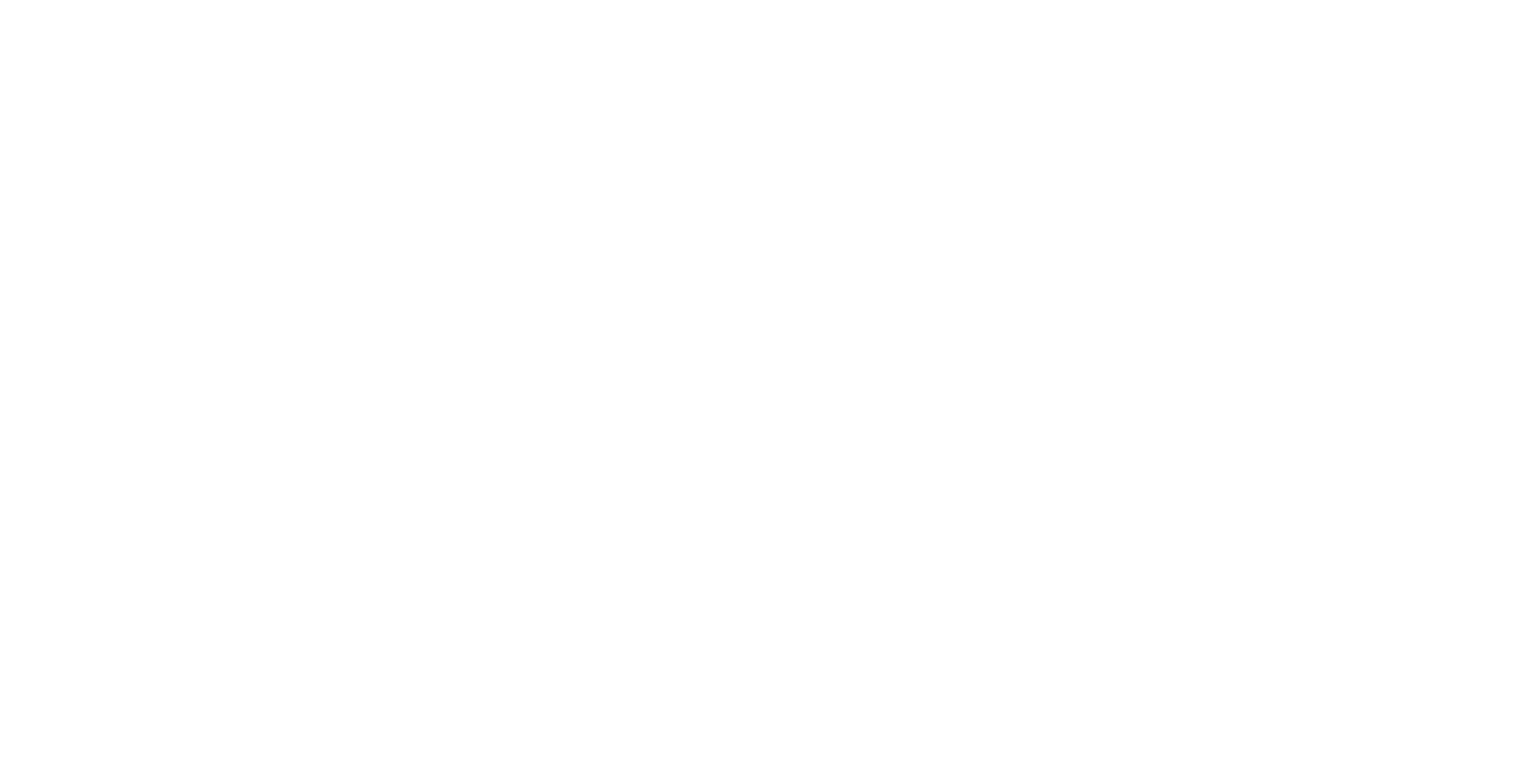
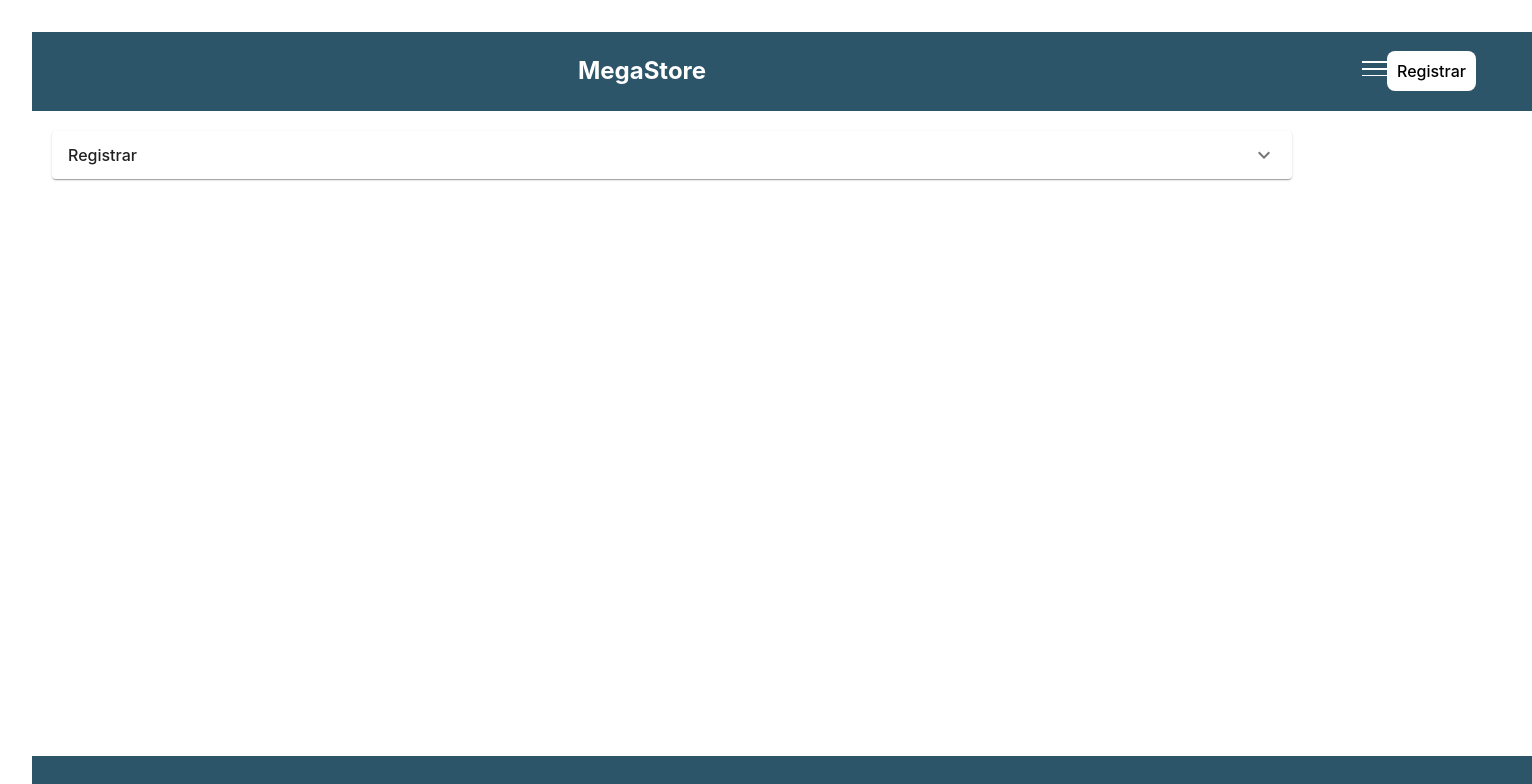
Before and after one commit to B3RZVS/mega_store_front., a React (Vite) app: page /menu in a window 1280 px wide. Before the commit this address had no page. Shown: the top 784 px of the page, 1532 px wide, since content can reach past the window. Built offline with nearby package versions, Linux system fonts and the light colour scheme.

Commit message:
PrimerPantalla
Pantalla de inicio, opciones de registrar (marca,sucursal,color y talle)

```diff
--- a/package.json
+++ b/package.json
@@ -7,11 +7,13 @@
     "dev": "vite",
     "build": "tsc -b && vite build",
     "lint": "eslint .",
-    "preview": "vite preview"
+    "preview": "vite preview",
+    "serve": "vite preview"
   },
   "dependencies": {
     "@emotion/react": "^11.13.3",
     "@emotion/styled": "^11.13.0",
+    "@mui/icons-material": "^6.1.1",
     "@mui/material": "^6.1.0",
     "react": "^18.3.1",
     "react-dom": "^18.3.1",
@@ -28,6 +30,6 @@
     "globals": "^15.9.0",
     "typescript": "^5.5.3",
     "typescript-eslint": "^8.0.1",
-    "vite": "^5.4.1"
+    "vite": "^5.4.6"
   }
 }
--- a/src/App.tsx
+++ b/src/App.tsx
@@ -1,12 +1,14 @@
 import './App.css'
 import { Route, Routes } from 'react-router-dom';
 import Prueba from './pages/Prueba';
+import Menu from './components/menu/menu.tsx';
 
 function App() {
 
   return (
     <Routes>
       <Route element={<Prueba />} path="/" />
+      <Route element={<Menu/>} path="/menu"/>
     </Routes>
   )
 }
--- a/src/components/categorias/TodasCategorias/TodasCategorias.tsx
+++ b/src/components/categorias/TodasCategorias/TodasCategorias.tsx
@@ -1,4 +1,3 @@
-import * as React from 'react';
 import List from '@mui/material/List';
 import ListItem from '@mui/material/ListItem';
 import ListItemButton from '@mui/material/ListItemButton';
@@ -14,19 +13,20 @@
   fechaEliminacion:Date ;
 }
 export default function CheckboxList() {
-  const [checked, setChecked] = React.useState([0]);
+  const [checked, setChecked] = useState([0]);
   const [data, setData] =useState<Data[]>([]);
 
   //GET
   useEffect(() => {
     const fetchData = async () => {
-      const response = await fetch('http://localhost:9090/products/categorias');
-      const jsonData: Data[] = await response.json();
-      console.log(jsonData)
-      setData(jsonData);
+      const response = await fetch('http://localhost:8080/products/categorias');
+      const jsonData = await response.json();
+      //console.log(jsonData);
+      setData(jsonData.data);
     };
 
     fetchData();
+
   }, []);
 
   const handleToggle = (value: number) => () => {
--- /dev/null
+++ b/src/components/menu/acordion.tsx
@@ -0,0 +1,34 @@
+import Accordion from '@mui/material/Accordion';
+import AccordionSummary from '@mui/material/AccordionSummary';
+import AccordionDetails from '@mui/material/AccordionDetails';
+import ExpandMoreIcon from '@mui/icons-material/ExpandMore';
+import Button from '@mui/material/Button';
+
+
+export default function AccordionUsage() {
+  const entidades = [
+    {"nombre": "Marca"},
+    {"nombre": "Sucursal"},
+    {"nombre": "Color"},
+    {"nombre": "Talle"},
+  ]
+  return (
+    <div>
+      <Accordion>
+        <AccordionSummary
+          expandIcon={<ExpandMoreIcon />}
+          aria-controls="panel1-content"
+          id="panel1-header"
+        >
+          Registrar
+        </AccordionSummary>
+        {entidades.map((entidad,idx)=>(
+          <AccordionDetails key={idx}>
+          <Button> {entidad.nombre}</Button>
+          </AccordionDetails>
+        ))}
+
+      </Accordion>
+    </div>
+  );
+}
--- /dev/null
+++ b/src/components/menu/menu.module.css
@@ -0,0 +1,97 @@
+.container {
+    display: flex;
+    flex-direction: column;
+    height: 100vh;
+    width: 100% !important;
+    background-color: red !important;
+}
+
+.header {
+    display: flex;
+    justify-content: left;
+    align-items: center;
+    background-color: #2d556a;
+    padding: 10px;
+    width: 185vh;
+}
+
+.title {
+    color: white;
+    font-size: 24px;
+    width: 150vh;
+}
+
+.navbar {
+    display: flex;
+    align-items: center;
+    margin-right: 0vh;
+    margin-left: 15vh;
+    position: relative;
+}
+
+.menuIcon {
+    display: flex;
+    flex-direction: column;
+    width: 25px;
+    height: 20px;
+    cursor: pointer;
+    position: left;
+}
+
+.burgerLine {
+    width: 100%;
+    height: 3px;
+    background-color: white;
+    margin-bottom: 5px;
+}
+
+.dropdown {
+    position: relative;
+    display: inline-block;
+}
+
+.dropdownBtn {
+    background-color: white;
+    color: black;
+    border: none;
+    padding: 10px;
+    font-size: 16px;
+    cursor: pointer;
+}
+
+.dropdownContent {
+    display: none;
+    position: absolute;
+    background-color: white;
+    min-width: 160px;
+    box-shadow: 0px 8px 16px 0px rgba(0, 0, 0, 0.2);
+    z-index: 1;
+}
+
+.dropdownContent .dropdownItem {
+    background-color: #f1f1f1;
+    color: black;
+    padding: 12px 16px;
+    text-decoration: none;
+    display: block;
+    border: none;
+    text-align: left;
+}
+
+.dropdown:hover .dropdownContent {
+    display: block;
+}
+
+.mainContent {
+    flex-grow: 1;
+    background-color: white;
+    padding: 20px;
+}
+
+.footer {
+    background-color: #2d556a;
+    color: white;
+    text-align: center;
+    padding: 10px;
+    width: 185vh;
+}
--- /dev/null
+++ b/src/components/menu/menu.tsx
@@ -0,0 +1,36 @@
+import styles from './menu.module.css';
+import AccordionUsage from './acordion';
+
+const Menu = () => {
+    return (
+    <div className={styles.container}>
+        <header className={styles.header}>
+            <div> <h1 className={styles.title}>MegaStore</h1>
+            </div>
+            <nav className={styles.navbar}>
+                <div className={styles.menuIcon}>
+                    <div className={styles.dropdownContent}></div>
+                    <span className={styles.burgerLine}></span>
+                    <span className={styles.burgerLine}></span>
+                    <span className={styles.burgerLine}></span>
+                </div>
+                <div className={styles.dropdown}>
+                    <button className={styles.dropdownBtn}>Registrar</button>
+                    <div className={styles.dropdownContent}>
+                    <button className={styles.dropdownItem}>Marca</button>
+                    <button className={styles.dropdownItem}>Sucursal</button>
+                    <button className={styles.dropdownItem}>Color</button>
+                    <button className={styles.dropdownItem}>Talle</button>
+                    </div>
+                </div>
+            </nav>
+        </header>
+        <main className={styles.mainContent}> <AccordionUsage></AccordionUsage></main>
+        <footer className={styles.footer}>
+            <p>Copyright ©20245Bits+Ema</p>
+        </footer>
+    </div>
+    );
+};
+
+export default Menu
```
Also changed, not shown: 1 other file (tests, documents, lock files or other folders).
